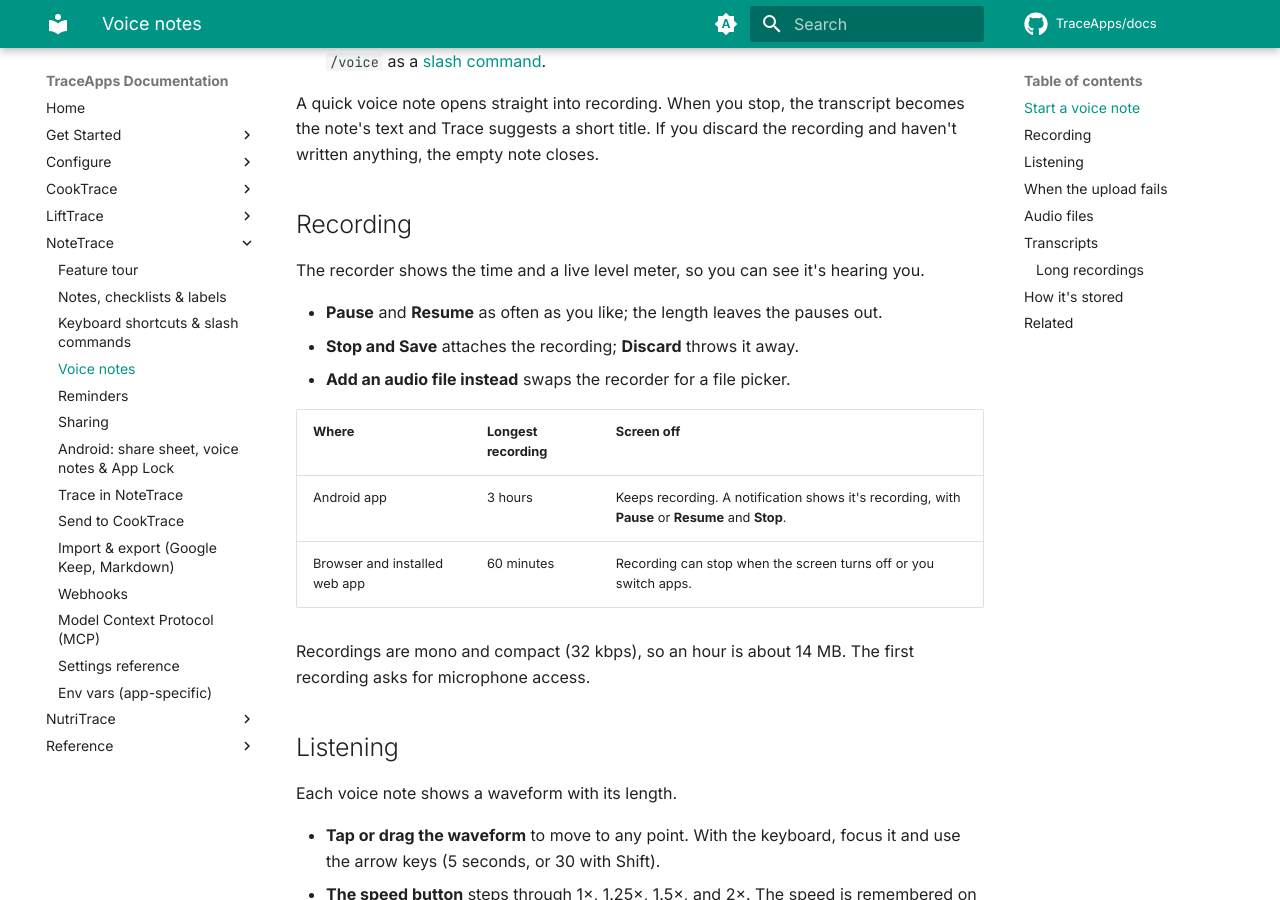
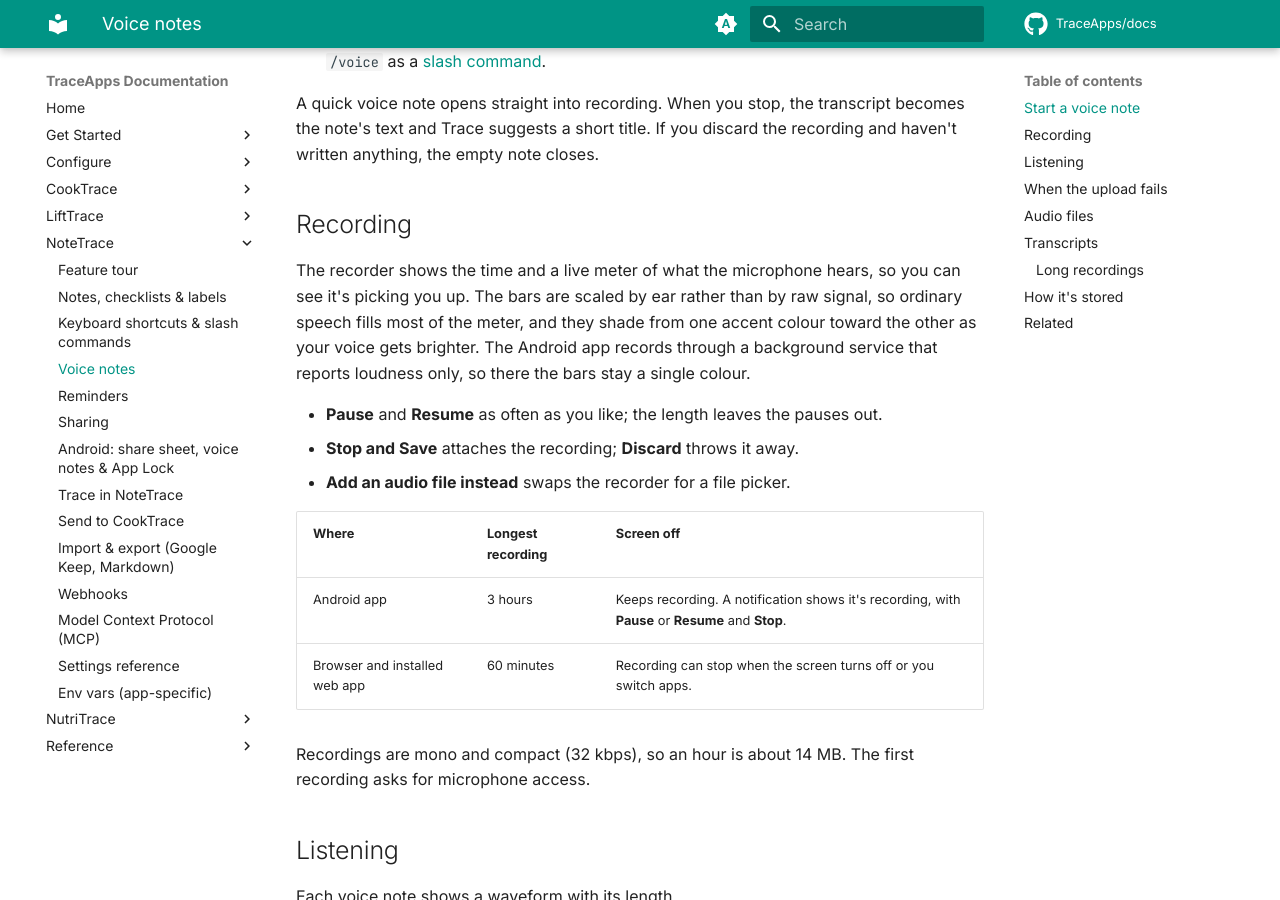
Before and after one commit to TraceApps/docs, an MkDocs documentation site: the page built from docs/notetrace/voice-notes.md, in a window 1280 px wide and 900 px high, scrolled down 1189 px. Built offline with MkDocs 1.6.1 and Material for MkDocs 9.7.7, drawn with Linux system fonts in a browser that asks for light colours; comment, search, counter and statistics services are not loaded.

Commit message:
Describe the NoteTrace recording meter

```diff
--- a/docs/notetrace/voice-notes.md
+++ b/docs/notetrace/voice-notes.md
@@ -19,7 +19,7 @@ A quick voice note opens straight into recording. When you stop, the transcript
 
 ## Recording {#recording}
 
-The recorder shows the time and a live level meter, so you can see it's hearing you.
+The recorder shows the time and a live meter of what the microphone hears, so you can see it's picking you up. The bars are scaled by ear rather than by raw signal, so ordinary speech fills most of the meter, and they shade from one accent colour toward the other as your voice gets brighter. The Android app records through a background service that reports loudness only, so there the bars stay a single colour.
 
 - **Pause** and **Resume** as often as you like; the length leaves the pauses out.
 - **Stop and Save** attaches the recording; **Discard** throws it away.
```
